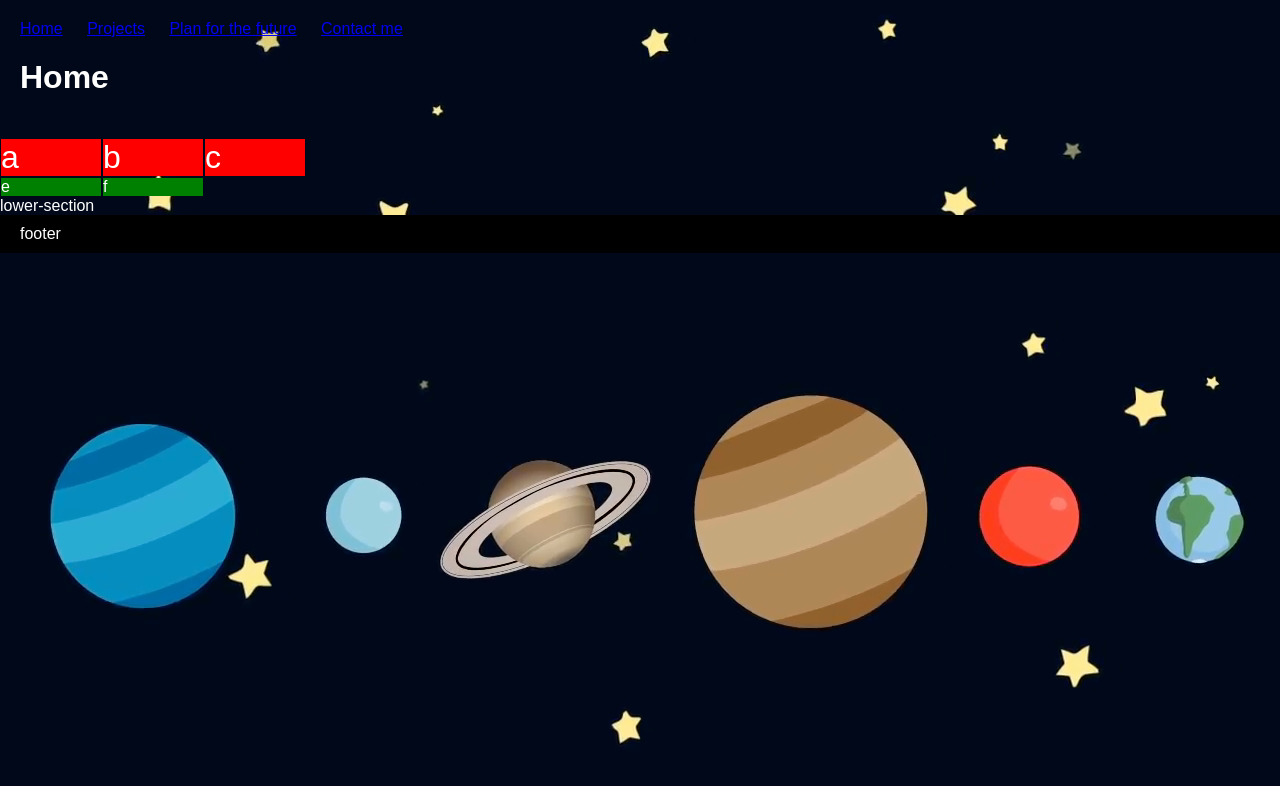
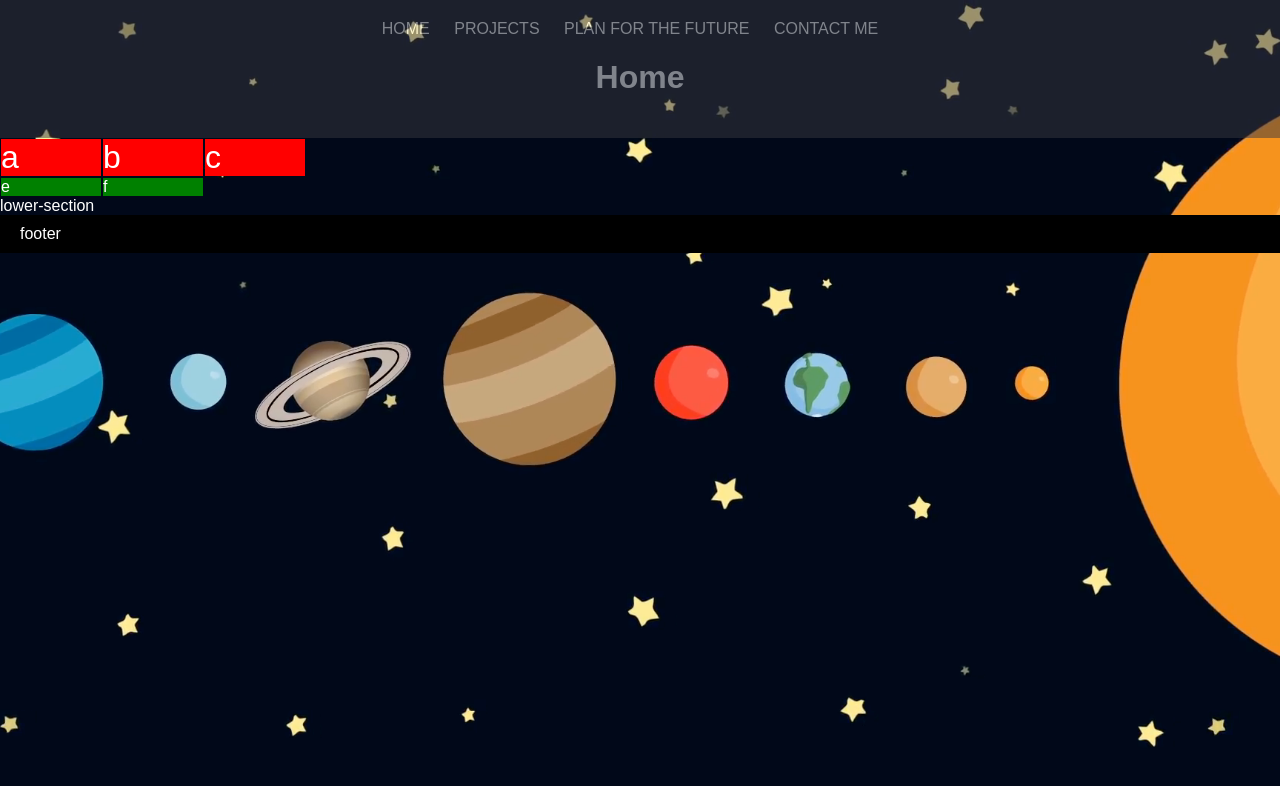
Before and after one commit to drZJ/2020-2021-project-1-My-first-website, a plain HTML site: page zhijiexiaislearningcs/index.html in a window 1280 px wide. Drawn offline with Linux system fonts and the light colour scheme.

Commit message:
Background scale to fix the window

```diff
--- a/zhijiexiaislearningcs/index.html
+++ b/zhijiexiaislearningcs/index.html
@@ -6,7 +6,7 @@
     <title>Zhijie Xia is learning CS hard!</title>
     <link rel="stylesheet" href="style.css">
 </head>
-<body>
+<body class="home-body">
     <header>
         <nav>
             <ul>
--- a/zhijiexiaislearningcs/style.css
+++ b/zhijiexiaislearningcs/style.css
@@ -1,15 +1,66 @@
+header{
+
+    padding:20px;
+    height:20%;
+    background-color: rgb(57, 57, 65);
+    opacity: 0.5;
+    text-align: center;
+}
+
+
+header a{
+    color:white;
+    text-decoration: none;
+    text-transform: uppercase;
+    margin-top:40px;
+}
+/*
+header .home-logo a{
+    background-image: url("Images/homelogo.png");
+    background-size:50px;
+    background-repeat: no-repeat;
+    display: inline-block;
+    position: relative;
+    height: 80px;
+    width: 300px;;
+}  */
+
+
 body{
-    background: url(solarSystem.png);
+
     color:white;
     font-family: Arial, Helvetica, sans-serif;
     margin:0;
     padding:0;
+    background-attachment: fixed;
+    background-size: cover;
+    background-repeat: no-repeat;
+    background-position: center;
+}
+
+
+body.home-body{
+    background-image: url(Images/solarSystem.png);
 
 }
 
-header{
-    padding:20px;
+body.contact-body{
+    background-image:url(Images/rocket.jpg);
+
 }
+
+body.plan-body{
+    background-image:url(Images/Astronaut.png);
+
+}
+
+body.project-body{
+    background-image:url(Images/earth.png);
+
+}
+
+
+
 
 section.feature-box{
     display: flex;
```
Also changed, not shown: zhijiexiaislearningcs/pages/contact.html (+1 -1 lines), zhijiexiaislearningcs/pages/plan.html (+1 -1 lines), zhijiexiaislearningcs/pages/project.html (+1 -1 lines), zhijiexiaislearningcs/Images/Astronaut.png (added), zhijiexiaislearningcs/Images/IAmSmall.jpg (added), zhijiexiaislearningcs/Images/earth.png (renamed from zhijiexiaislearningcs/earth.png), zhijiexiaislearningcs/Images/homelogo.png (added), zhijiexiaislearningcs/Images/rocket.jpg (added), zhijiexiaislearningcs/Images/solarSystem.png (renamed from zhijiexiaislearningcs/solarSystem.png).
